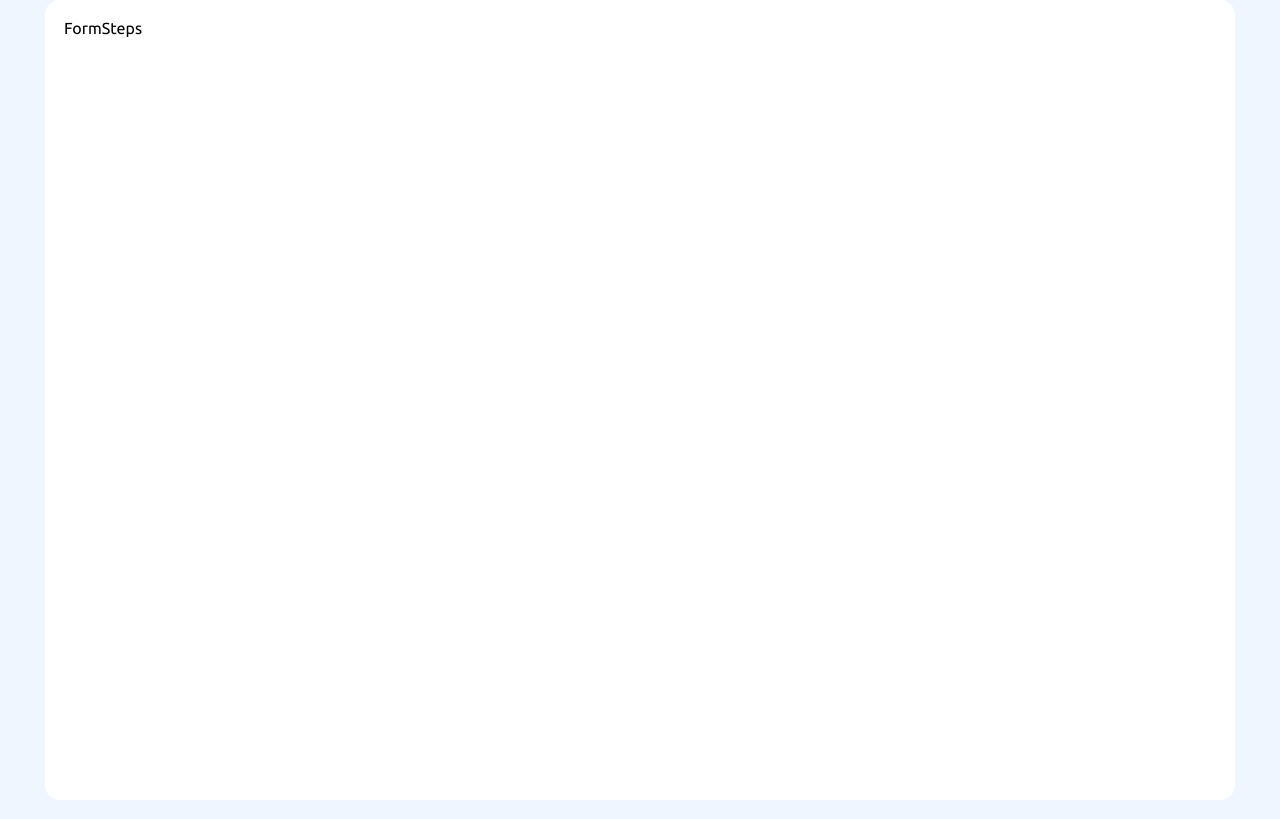
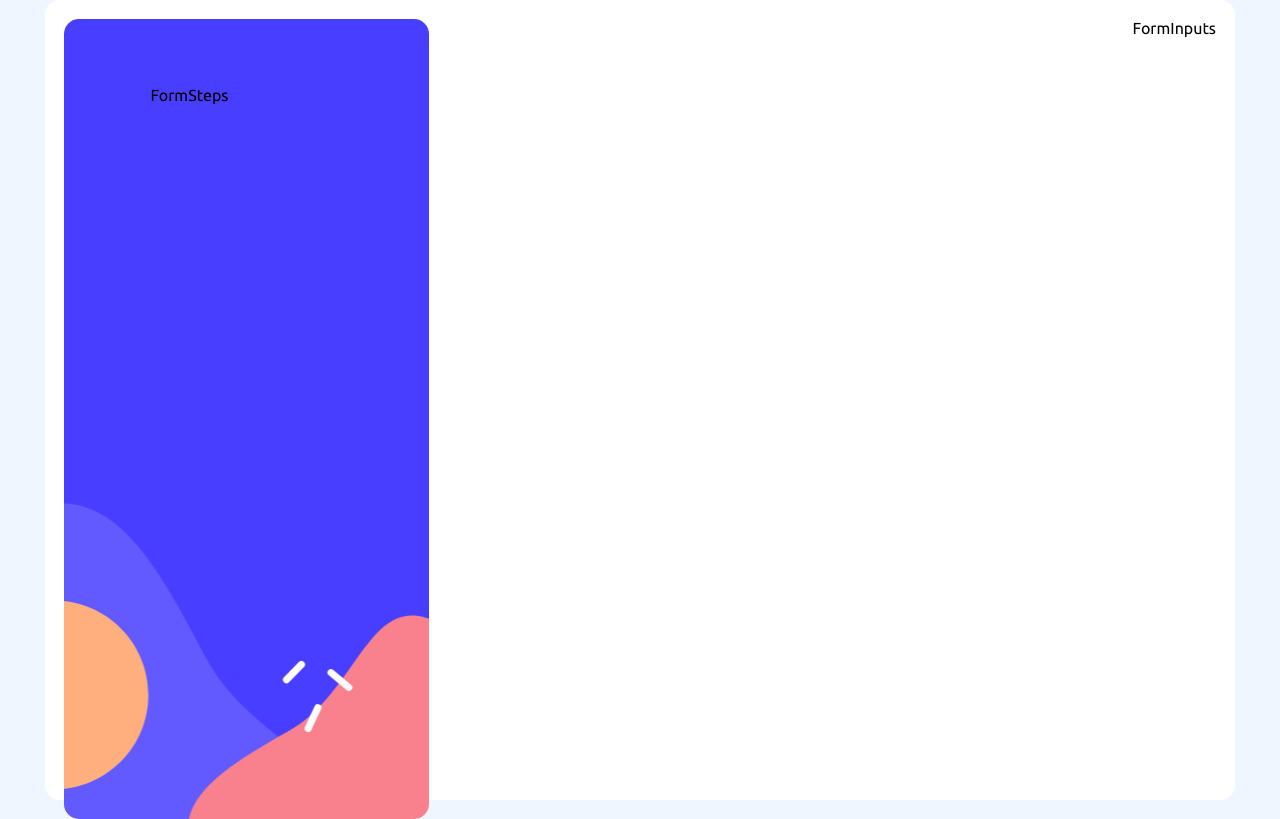
Before and after one commit to Yasser-Shehab/Multi-Step-Form-Challenge, a Next.js app: page / in a window 1280 px wide. Built offline with nearby package versions, Linux system fonts and the light colour scheme.

Commit message:
Created Desktop Form

```diff
--- a/components/MultiForm/FormInputs/FormInputs.jsx
+++ b/components/MultiForm/FormInputs/FormInputs.jsx
@@ -1,6 +1,10 @@
 import { useState } from "react";
+import { MultiFormStore } from "@/store/MultiFormStore";
 
 const FormInputs = () => {
+  const formStep = MultiFormStore((state) => state.formStepNumber);
+  console.log({ formStep });
+
   return <div>FormInputs</div>;
 };
 
--- a/components/MultiForm/FormSteps/FormSteps.jsx
+++ b/components/MultiForm/FormSteps/FormSteps.jsx
@@ -1,7 +1,11 @@
 import Styles from "./FormSteps.module.scss";
 
 const FormSteps = () => {
-  return <div>FormSteps</div>;
+  return (
+    <aside className={Styles.wrapper}>
+      <div className={Styles.formSteps}>FormSteps</div>
+    </aside>
+  );
 };
 
 export default FormSteps;
--- a/components/MultiForm/FormSteps/FormSteps.module.scss
+++ b/components/MultiForm/FormSteps/FormSteps.module.scss
@@ -0,0 +1,13 @@
+.wrapper {
+  height: 800px;
+  width: 365px;
+  border-radius: 15px;
+  background-image: url("../../../public/assets/bg-sidebar-desktop.svg");
+  background-size: cover;
+  background-repeat: no-repeat;
+  background-position: center;
+}
+
+.formSteps {
+  padding: 4.2rem 5.4rem;
+}
--- a/components/MultiForm/index.jsx
+++ b/components/MultiForm/index.jsx
@@ -1,16 +1,14 @@
 import React from "react";
 import styles from "./index.module.scss";
 import FormSteps from "./FormSteps/FormSteps";
+import FormInputs from "./FormInputs/FormInputs";
 
 const MultiForm = () => {
-
-
-
   return (
     <section className={styles["form-container"]}>
       <div className={styles["form"]}>
         <FormSteps />
-
+        <FormInputs />
       </div>
     </section>
   );
--- a/components/MultiForm/index.module.scss
+++ b/components/MultiForm/index.module.scss
@@ -12,6 +12,7 @@
   background-color: #fff;
 }
 
-form {
-
+.form {
+  display: flex;
+  justify-content: space-between;
 }
--- /dev/null
+++ b/store/MultiFormStore.jsx
@@ -0,0 +1,22 @@
+import { create } from "zustand";
+
+const initialValues = [
+  { id: 0, name: "", email: "", phone: "" },
+  { id: 1, option: null, planType: "monthly" },
+  { id: 2, addons: [] },
+];
+
+export const MultiFormStore = create((set) => ({
+  formStepNumber: 0,
+  formData: initialValues,
+
+  setUserData: () => {
+    set({ formStepNumber: formStepNumber + 1 });
+  },
+  setFormData: (formNewValues) => {
+    set({ formData: formNewValues });
+  },
+  resetForm: () => {
+    set({ formData: initialValues });
+  },
+}));
```
